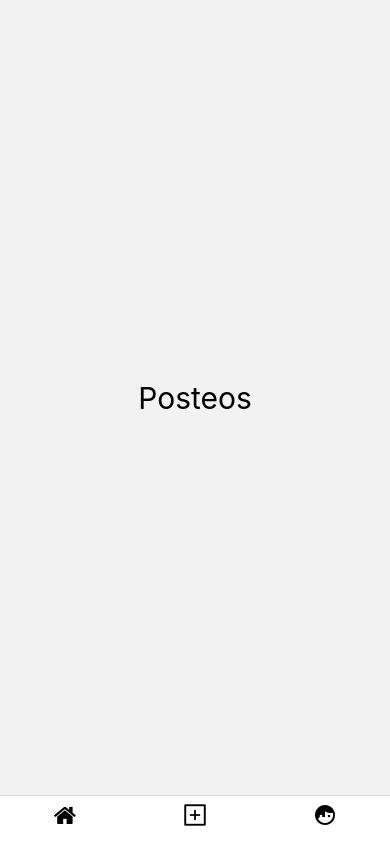
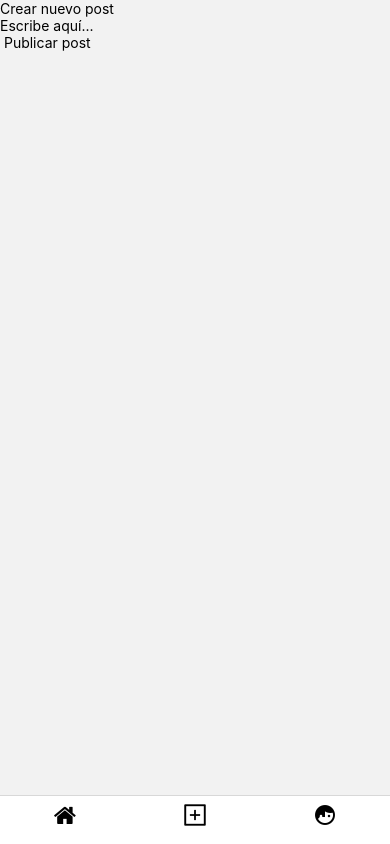
Before and after one commit to belenbruni/pi-react-native, a React Native app: screen /Posteos in a window 390 px wide. Built offline with nearby package versions, Linux system fonts and the light colour scheme.

Commit message:
Empece con la pagina de posteos e hice el formulario para agregar un post

```diff
--- a/package.json
+++ b/package.json
@@ -4,9 +4,9 @@
   "main": "index.js",
   "dependencies": {
     "@expo/vector-icons": "^15.0.2",
-    "@react-navigation/bottom-tabs": "^7.16.2",
-    "@react-navigation/native": "^7.2.5",
-    "@react-navigation/native-stack": "^7.16.0",
+    "@react-navigation/bottom-tabs": "^7.17.1",
+    "@react-navigation/native": "^7.3.0",
+    "@react-navigation/native-stack": "^7.17.1",
     "expo": "~56.0.8",
     "expo-status-bar": "~56.0.4",
     "react": "19.2.3",
--- a/src/navegation/NavegationStack.js
+++ b/src/navegation/NavegationStack.js
@@ -13,7 +13,6 @@ export default function NavegationStack(){
                 <Stack.Screen name="NavegationTab" component={NavegationTab} options={{headerShown: false}}/>
                 <Stack.Screen name="Login" component={Login} options={{headerShown: false}}/>
                 <Stack.Screen name="Register" component={Register} options={{headerShown: false}}/>
-
             </Stack.Navigator>
         </NavigationContainer>
     )
--- a/src/screens/Posteos.js
+++ b/src/screens/Posteos.js
@@ -1,23 +1,33 @@
-import { StyleSheet, Text, View } from 'react-native';
+import { StyleSheet, Text, View, Pressable, TextInput } from 'react-native';
+import { useState } from 'react'
+import {auth, db} from '../firebase/config'
 
-export default function Posteos(){
-    return(
+export default function Posteos(props) {
+    const [post, setPost] = useState("")
+
+    function onSubmit(){
+        db.collection("posteos").add({
+
+        })
+    }
+    return (
         <View style={styles.container}>
-            <Text style={styles.text}>Posteos</Text>
+            <Text>Crear nuevo post</Text>
+            <TextInput style={styles.field}
+                keyboardType='default'
+                placeholder='Escribe aquí...'
+                onChangeText={text => setPost(text)}
+                value={post} />
+            <Pressable onPress={() => onSubmit()}>
+                <Text> Publicar post </Text>
+            </Pressable>
         </View>
-    )
+
+    );
 }
 
 const styles = StyleSheet.create({
 
-    container:{
-        flex:1,
-        justifyContent:'center',
-        alignItems:'center'
+    field: {
     },
-
-    text:{
-        fontSize:30
-    }
-
 })
```
Also changed, not shown: 1 other file (tests, documents, lock files or other folders).
